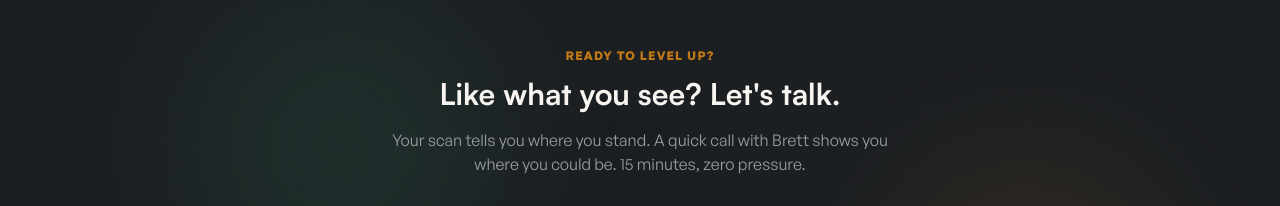
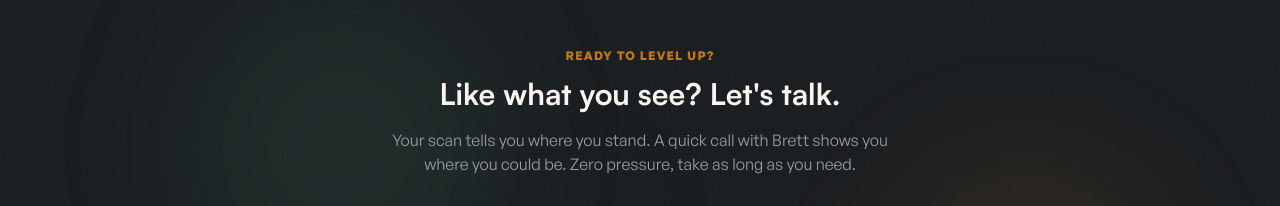
Before and after one commit to AgentWarhead/kootenay-made, a Next.js app: page /audit in a window 1280 px wide. Shown: the part 1640-1846 px from the top of the page. Built offline with nearby package versions, Linux system fonts and the light colour scheme; a web font is replaced by a local one.

Commit message:
fix: remove 15-minute time limit from all call CTAs

```diff
--- a/src/app/audit/page.tsx
+++ b/src/app/audit/page.tsx
@@ -386,7 +386,7 @@ function URLScanner() {
                 >
                   <p className="text-dark-text-muted text-sm text-center mb-4 leading-relaxed">
                     Want to fix these scores? Brett can walk you through exactly what a new site would do for your business —{' '}
-                    <span className="text-cream font-semibold">free 15-minute call.</span>
+                    <span className="text-cream font-semibold">free call with Brett.</span>
                   </p>
                   <Link
                     href="/contact"
@@ -547,7 +547,7 @@ export default function AuditPage() {
               Like what you see? Let&apos;s talk.
             </h2>
             <p className="text-dark-text-muted text-base mb-8 max-w-lg mx-auto">
-              Your scan tells you where you stand. A quick call with Brett shows you where you could be. 15 minutes, zero pressure.
+              Your scan tells you where you stand. A quick call with Brett shows you where you could be. Zero pressure, take as long as you need.
             </p>
             <Link
               href="/contact"
--- a/src/app/page.tsx
+++ b/src/app/page.tsx
@@ -628,7 +628,7 @@ export default function Home() {
                 <div className="relative z-10">
                   <h3 className="font-[family-name:var(--font-satoshi)] text-2xl font-bold text-slate mb-3">Like What You See? Let&apos;s Talk</h3>
                   <p className="text-text-secondary text-base leading-relaxed mb-5 font-[family-name:var(--font-general)]">
-                    Book a free 15-minute call with Brett. He&apos;ll walk you through your results and show you exactly what a new site could do for your business. Zero pressure.
+                    Book a free call with Brett. He&apos;ll walk you through your results and show you exactly what a new site could do for your business. Zero pressure.
                   </p>
                   <span className="text-xs text-text-secondary bg-cream-dark/80 px-3 py-1.5 rounded-full inline-flex items-center gap-1.5">
                     <Gift size={13} weight="regular" /> No obligation. Just an honest conversation.
```
